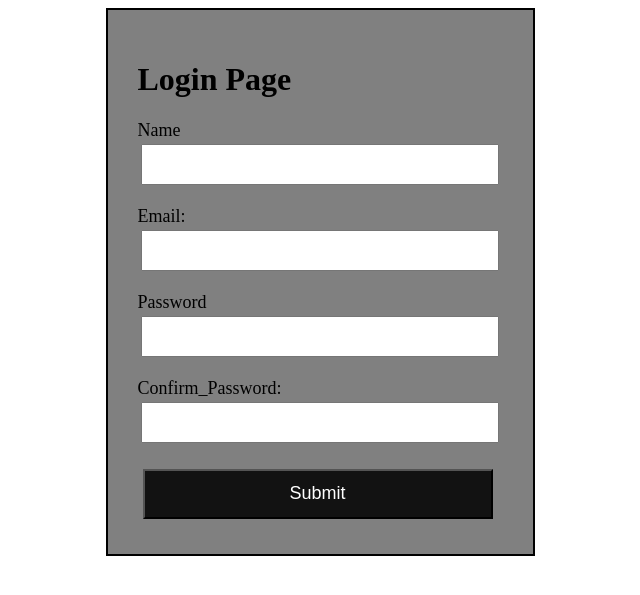
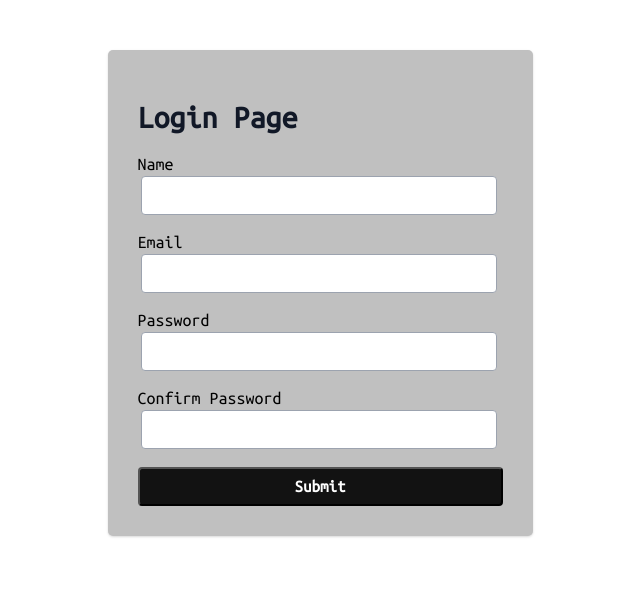
Before and after one commit to sarkaaar/js, a PHP site: page / in a window 1280 px wide. Shown: the top 595 px of the page, without its empty margins (320-960 px from the left). Run offline with PHP 8.4, Linux system fonts and the light colour scheme.

Commit message:
JS and Styling

```diff
--- a/index.html
+++ b/index.html
@@ -5,29 +5,34 @@
     <meta charset="UTF-8">
     <meta http-equiv="X-UA-Compatible" content="IE=edge">
     <meta name="viewport" content="width=device-width, initial-scale=1.0">
-    <script src="https://code.jquery.com/jquery-3.6.0.min.js"></script>
     <script src="myjscode.js"></script>
     <title>Login Validation</title>
     <link rel="stylesheet" href="./styles.css">
+    <link rel="preconnect" href="https://fonts.gstatic.com">
+    <link href="https://fonts.googleapis.com/css2?family=Ubuntu+Mono&display=swap" rel="stylesheet">
 </head>
 
 <body>
-    <div class="container">
-        <h1>Login Page</h1>
-        <label>Name</label>
-        <input type="text" id="name" required> <br>
+    <form class="container" action="#" onsubmit="return false;">
+        <h1 class="heading">Login Page</h1>
+        <label for="name">Name</label>
+        <input type="text" id="name" onchange="checkName()" required>
+        <p id=name-p></p>
 
-        <label>Email:</label>
-        <input type="text" id="email" required> <br>
+        <label for="email">Email</label>
+        <input type="text" id="email" required>
+        <p id="email-p"></p>
 
-        <label>Password</label>
-        <input type="password" id="password" required> <br>
+        <label for="password">Password</label>
+        <input type="password" id="password" onchange="checkPassword()" required>
+        <p id="password-p"></p>
 
-        <label>Confirm_Password:</label>
-        <input type="password" id="confirm_password" required> <br>
+        <label for="confirm_password">Confirm Password</label>
+        <input type="password" id="confirm-password" onchange="checkConfirmPassword()" required>
+        <p id="confirm-password-p"></p>
 
-        <button onclick="submit_()">Submit</button>
-    </div>
+        <button type="submit" id="submit-form" onclick="submit()">Submit</button>
+    </form>
 </body>
 
 </html>
--- a/styles.css
+++ b/styles.css
@@ -1,31 +1,52 @@
-label {
-    width: 30px;
-    display: block;
-    font-size: large;
+*{
+    font-family: 'Ubuntu Mono', monospace;
+}
+
+.heading {
+    color: #111827;
 }
 
 input {
     margin: 3px;
     width: 350px;
     height: 35px;
+    border-radius: 4px;
+    border: 1px solid #9CA3AF;
 }
 
-button {
-    margin: 5px;
-    width: 350px;
-    height: 50px;
-    background-color: #121212;
-    color: white;
-    font-size: large;
+input:focus {
+    outline: none;
 }
 
 .container {
-    display:flex;
+    display: flex;
     flex-direction: column;
     margin-left: auto;
-    margin-right: auto;;
-    border: 2px solid black;
+    margin-right: auto;
     width: 365px;
     padding: 30px;
-    background-color: grey;
+    --tw-shadow: 0 1px 3px 0 rgba(0, 0, 0, 0.1), 0 1px 2px 0 rgba(0, 0, 0, 0.06);
+    box-shadow: var(--tw-ring-offset-shadow, 0 0 #0000), var(--tw-ring-shadow, 0 0 #0000), var(--tw-shadow);
+    border-radius: 5px;
+    margin-top: 50px;
+    background-color: #C0C0C0;
 }
+
+p {
+    margin: 0;
+    color: #DC2626;
+    margin-bottom: 15px;
+}
+
+#submit-form {
+    font-size: 17px;
+    padding: 9px;
+    background-color: #121212;
+    color: white;
+    font-weight: 700;
+    border-radius: 4px;
+}
+
+label {
+    font-size: large;
+}
```
Also changed, not shown: myjscode.js (+57 -16 lines).
